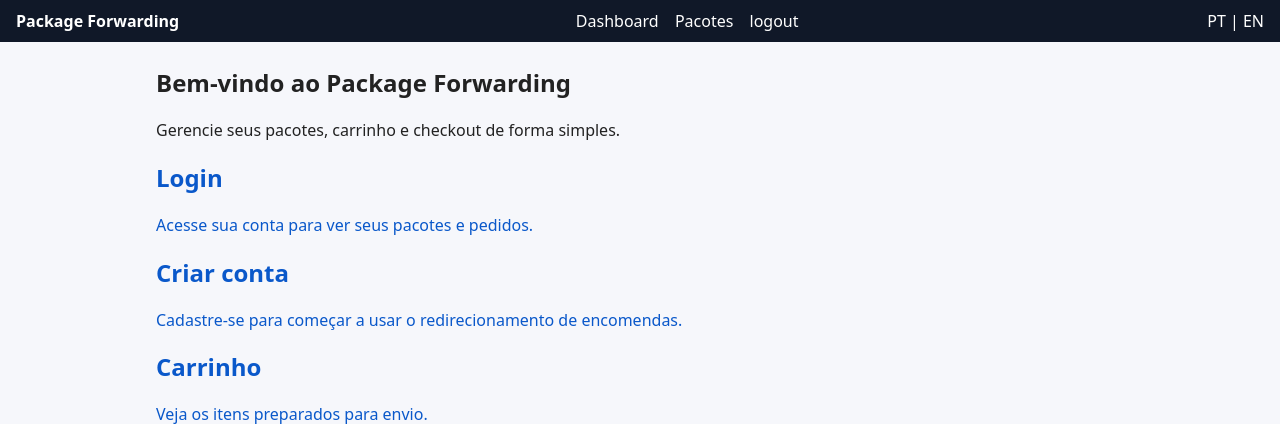
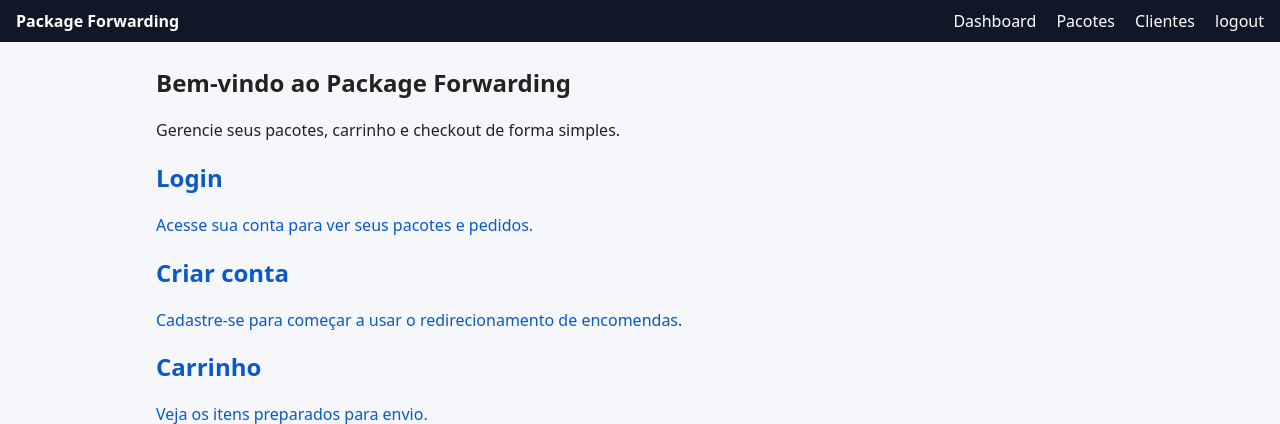
Before and after one commit to BrookSK/redirecionamento, a PHP site: page / in a window 1280 px wide. Shown: the top 424 px of the page. Run offline with PHP 8.4, Linux system fonts and the light colour scheme; the visitor is signed in with stand-in values (Sample User, id 1); data that the repository does not hold is empty.

Commit message:
Adicionado link de Clientes no menu admin e removida seção i18n/currency do layout
Adicionado link para /admin/clients na navegação de administrador. Removida div .i18n com links de idioma e moeda do cabeçalho. Ajustado CSS do topbar para alinhar navegação à direita e usar margin-left nos links.

```diff
--- a/app/Views/layout.php
+++ b/app/Views/layout.php
@@ -19,6 +19,7 @@ $u = Auth::user();
     <?php if ($u && $u['role']==='admin'): ?>
       <a href="/admin/dashboard">Dashboard</a>
       <a href="/admin/packages">Pacotes</a>
+      <a href="/admin/clients">Clientes</a>
       <a href="/logout"><?= Translation::t('logout') ?></a>
     <?php elseif ($u && $u['role']==='client'): ?>
       <a href="/client/dashboard">Dashboard</a>
@@ -30,12 +31,6 @@ $u = Auth::user();
       <a href="/login">Login</a>
     <?php endif; ?>
   </nav>
-  <div class="i18n">
-    <a href="/lang/pt_BR">PT</a> | <a href="/lang/en_US">EN</a>
-    <?php if ($u && $u['role']==='client'): ?>
-      | <a href="/currency/BRL">BRL</a> / <a href="/currency/USD">USD</a>
-    <?php endif; ?>
-  </div>
 </header>
 <main class="container">
   <?php include $viewFile; ?>
```
Also changed, not shown: public/css/styles.css (+1 -1 lines).
